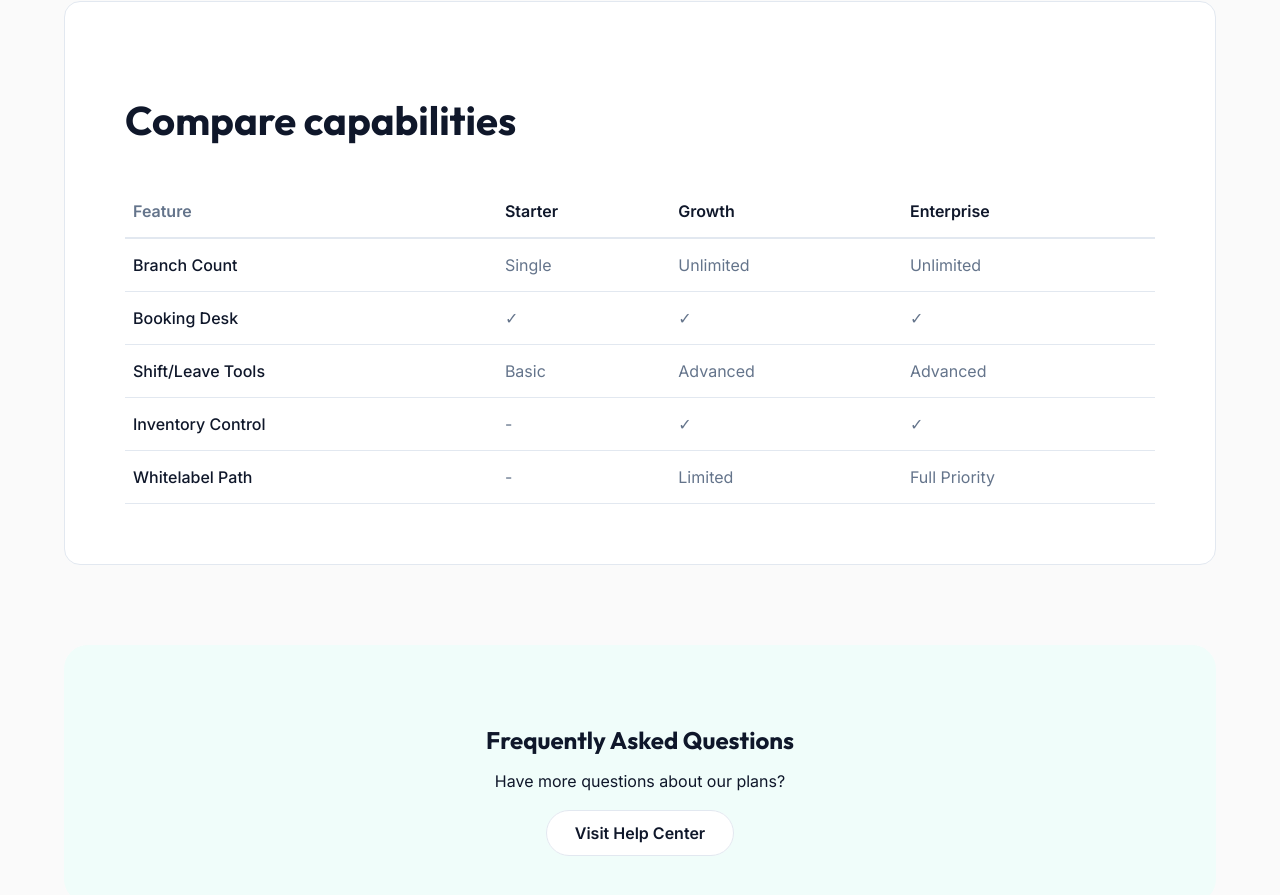
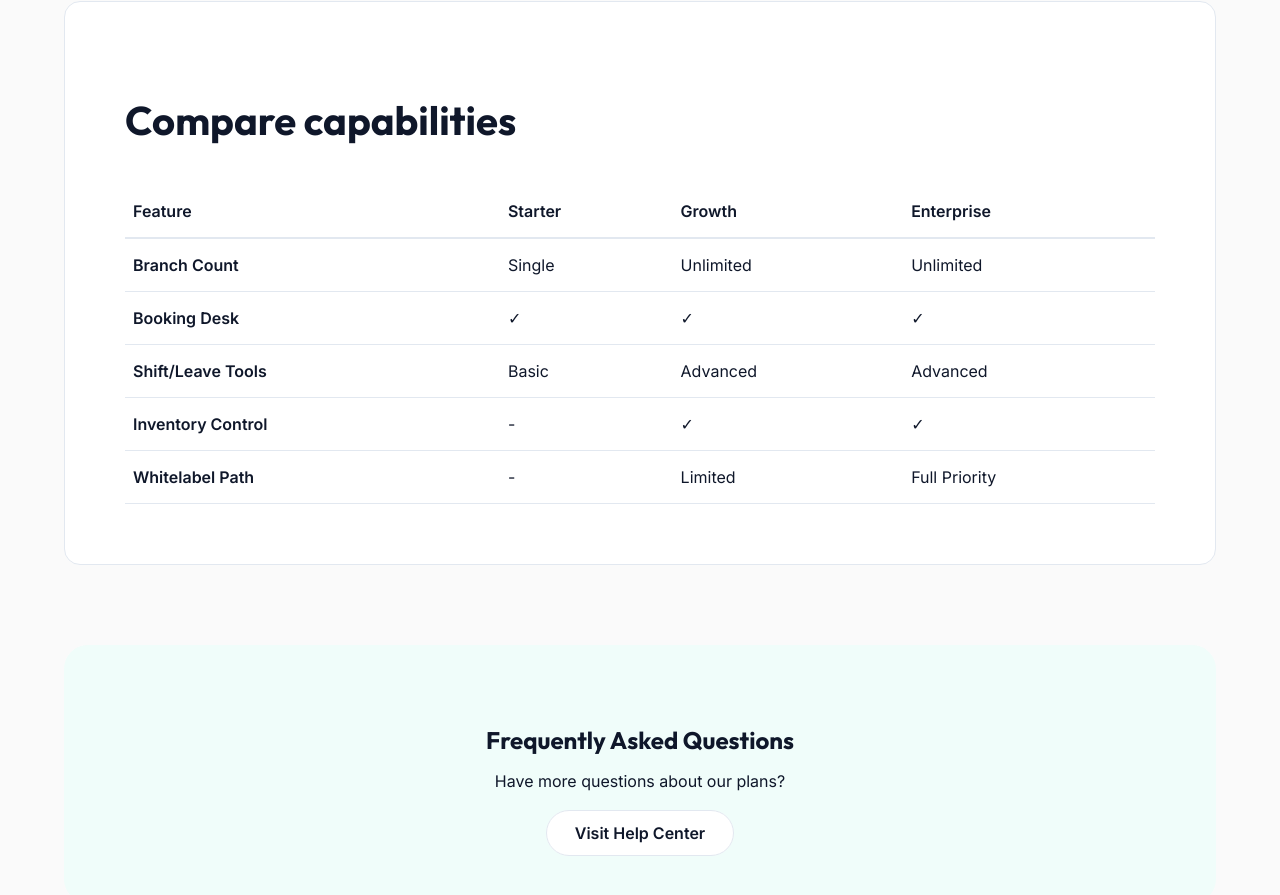
Before and after one commit to abeltamrat/adeyapp, a Next.js app in the folder apps/public-web/: page /pricing in a window 1280 px wide. Shown: the part 2422-3317 px from the top of the page. Built offline with nearby package versions, Linux system fonts and the light colour scheme.

Commit message:
refactor: resolve ide warnings and improve safari compatibility

```diff
--- a/apps/public-web/app/globals.css
+++ b/apps/public-web/app/globals.css
@@ -63,6 +63,7 @@ body {
   top: 0;
   background: rgba(250, 250, 250, 0.8);
   backdrop-filter: blur(12px);
+  -webkit-backdrop-filter: blur(12px);
   z-index: 100;
 }
 
@@ -336,3 +337,38 @@ body {
     grid-template-columns: 1fr;
   }
 }
+
+
+/* Utilities */
+.text-center { text-align: center; }
+.text-left { text-align: left; }
+.max-w-800 { max-width: 800px; }
+.mx-auto { margin-left: auto; margin-right: auto; }
+.mb-60 { margin-bottom: 60px; }
+.mb-48 { margin-bottom: 48px; }
+.mb-40 { margin-bottom: 40px; }
+.mb-32 { margin-bottom: 32px; }
+.mb-24 { margin-bottom: 24px; }
+.mb-16 { margin-bottom: 16px; }
+.mb-12 { margin-bottom: 12px; }
+.mt-32 { margin-top: 32px; }
+.mt-16 { margin-top: 16px; }
+.mt-auto { margin-top: auto; }
+.w-full { width: 100%; }
+.flex-center { display: flex; justify-content: center; }
+.flex-start { display: flex; align-items: flex-start; }
+.grid-gap-32 { display: grid; gap: 32px; }
+.gap-32 { gap: 32px; }
+.font-sm { font-size: 0.875rem; }
+.font-semi { font-weight: 600; }
+.overflow-x-auto { overflow-x: auto; }
+.border-collapse { border-collapse: collapse; }
+.border-b-2 { border-bottom: 2px solid var(--line); }
+.border-b { border-bottom: 1px solid var(--line); }
+.p-16-8 { padding: 16px 8px; }
+.bg-brand-soft { background: var(--brand-soft); }
+.p-60 { padding: 60px; }
+.p-80 { padding: 80px; }
+.rounded-lg { border-radius: var(--radius-lg); }
+.ink { color: var(--ink); }
+.bold { font-weight: 700; }
--- a/apps/public-web/app/pricing/page.tsx
+++ b/apps/public-web/app/pricing/page.tsx
@@ -2,7 +2,7 @@ export default function PricingPage() {
   return (
     <main className="page-stack">
       {/* Page Header */}
-      <section style={{ textAlign: 'center', maxWidth: '800px', margin: '0 auto 60px' }}>
+      <section className="text-center max-w-800 mx-auto mb-60">
         <span className="eyebrow">Pricing & Plans</span>
         <h1 className="page-title">Plans that match your growth.</h1>
         <p className="muted hero-lead">
@@ -24,7 +24,7 @@ export default function PricingPage() {
             <li>Customer self-booking portal</li>
             <li>Email & Push notifications</li>
           </ul>
-          <a href="/signup" className="button-secondary" style={{ marginTop: 'auto', textAlign: 'center' }}>Start with Starter</a>
+          <a href="/signup" className="button-secondary mt-auto text-center">Start with Starter</a>
         </article>
 
         <article className="section-card pricing-card pricing-card-highlight">
@@ -39,7 +39,7 @@ export default function PricingPage() {
             <li>Inventory & Procurement control</li>
             <li>Payroll & employee credit flows</li>
           </ul>
-          <a href="/signup" className="button" style={{ marginTop: 'auto', textAlign: 'center' }}>Scale with Growth</a>
+          <a href="/signup" className="button mt-auto text-center">Scale with Growth</a>
         </article>
 
         <article className="section-card pricing-card">
@@ -54,53 +54,53 @@ export default function PricingPage() {
             <li>Platform-level API access</li>
             <li>Dedicated rollout success manager</li>
           </ul>
-          <a href="/contact" className="button-secondary" style={{ marginTop: 'auto', textAlign: 'center' }}>Talk to Sales</a>
+          <a href="/contact" className="button-secondary mt-auto text-center">Talk to Sales</a>
         </article>
       </section>
 
       {/* Comparison Table */}
-      <section className="section-card" style={{ padding: '60px' }}>
-        <h2 className="section-title" style={{ textAlign: 'left', marginBottom: '40px' }}>Compare capabilities</h2>
-        <div style={{ overflowX: 'auto' }}>
-          <table style={{ width: '100%', borderCollapse: 'collapse', textAlign: 'left' }}>
+      <section className="section-card p-60">
+        <h2 className="section-title text-left mb-40">Compare capabilities</h2>
+        <div className="overflow-x-auto">
+          <table className="w-full border-collapse text-left">
             <thead>
-              <tr style={{ borderBottom: '2px solid var(--line)' }}>
-                <th style={{ padding: '16px 8px', color: 'var(--muted)', fontWeight: '600' }}>Feature</th>
-                <th style={{ padding: '16px 8px', color: 'var(--ink)', fontWeight: '700' }}>Starter</th>
-                <th style={{ padding: '16px 8px', color: 'var(--ink)', fontWeight: '700' }}>Growth</th>
-                <th style={{ padding: '16px 8px', color: 'var(--ink)', fontWeight: '700' }}>Enterprise</th>
+              <tr className="border-b-2">
+                <th className="p-16-8 muted font-semi">Feature</th>
+                <th className="p-16-8 ink bold">Starter</th>
+                <th className="p-16-8 ink bold">Growth</th>
+                <th className="p-16-8 ink bold">Enterprise</th>
               </tr>
             </thead>
-            <tbody style={{ color: 'var(--muted)' }}>
-              <tr style={{ borderBottom: '1px solid var(--line)' }}>
-                <td style={{ padding: '16px 8px', fontWeight: '500', color: 'var(--ink)' }}>Branch Count</td>
-                <td style={{ padding: '16px 8px' }}>Single</td>
-                <td style={{ padding: '16px 8px' }}>Unlimited</td>
-                <td style={{ padding: '16px 8px' }}>Unlimited</td>
+            <tbody className="muted">
+              <tr className="border-b">
+                <td className="p-16-8 font-semi ink">Branch Count</td>
+                <td className="p-16-8">Single</td>
+                <td className="p-16-8">Unlimited</td>
+                <td className="p-16-8">Unlimited</td>
               </tr>
-              <tr style={{ borderBottom: '1px solid var(--line)' }}>
-                <td style={{ padding: '16px 8px', fontWeight: '500', color: 'var(--ink)' }}>Booking Desk</td>
-                <td style={{ padding: '16px 8px' }}>✓</td>
-                <td style={{ padding: '16px 8px' }}>✓</td>
-                <td style={{ padding: '16px 8px' }}>✓</td>
+              <tr className="border-b">
+                <td className="p-16-8 font-semi ink">Booking Desk</td>
+                <td className="p-16-8">✓</td>
+                <td className="p-16-8">✓</td>
+                <td className="p-16-8">✓</td>
               </tr>
-              <tr style={{ borderBottom: '1px solid var(--line)' }}>
-                <td style={{ padding: '16px 8px', fontWeight: '500', color: 'var(--ink)' }}>Shift/Leave Tools</td>
-                <td style={{ padding: '16px 8px' }}>Basic</td>
-                <td style={{ padding: '16px 8px' }}>Advanced</td>
-                <td style={{ padding: '16px 8px' }}>Advanced</td>
+              <tr className="border-b">
+                <td className="p-16-8 font-semi ink">Shift/Leave Tools</td>
+                <td className="p-16-8">Basic</td>
+                <td className="p-16-8">Advanced</td>
+                <td className="p-16-8">Advanced</td>
               </tr>
-              <tr style={{ borderBottom: '1px solid var(--line)' }}>
-                <td style={{ padding: '16px 8px', fontWeight: '500', color: 'var(--ink)' }}>Inventory Control</td>
-                <td style={{ padding: '16px 8px' }}>-</td>
-                <td style={{ padding: '16px 8px' }}>✓</td>
-                <td style={{ padding: '16px 8px' }}>✓</td>
+              <tr className="border-b">
+                <td className="p-16-8 font-semi ink">Inventory Control</td>
+                <td className="p-16-8">-</td>
+                <td className="p-16-8">✓</td>
+                <td className="p-16-8">✓</td>
               </tr>
-              <tr style={{ borderBottom: '1px solid var(--line)' }}>
-                <td style={{ padding: '16px 8px', fontWeight: '500', color: 'var(--ink)' }}>Whitelabel Path</td>
-                <td style={{ padding: '16px 8px' }}>-</td>
-                <td style={{ padding: '16px 8px' }}>Limited</td>
-                <td style={{ padding: '16px 8px' }}>Full Priority</td>
+              <tr className="border-b">
+                <td className="p-16-8 font-semi ink">Whitelabel Path</td>
+                <td className="p-16-8">-</td>
+                <td className="p-16-8">Limited</td>
+                <td className="p-16-8">Full Priority</td>
               </tr>
             </tbody>
           </table>
@@ -108,9 +108,9 @@ export default function PricingPage() {
       </section>
 
       {/* FAQ Teaser */}
-      <section style={{ textAlign: 'center', background: 'var(--brand-soft)', padding: '60px', borderRadius: 'var(--radius-lg)' }}>
-        <h2 style={{ marginBottom: '16px' }}>Frequently Asked Questions</h2>
-        <p className="muted" style={{ marginBottom: '32px' }}>Have more questions about our plans?</p>
+      <section className="text-center bg-brand-soft p-60 rounded-lg">
+        <h2 className="mb-16">Frequently Asked Questions</h2>
+        <p className="muted mb-32">Have more questions about our plans?</p>
         <a href="/help" className="button-secondary">Visit Help Center</a>
       </section>
     </main>
```
Also changed, not shown: apps/public-web/app/contact/page.tsx (+19 -19 lines), apps/public-web/app/help/page.tsx (+19 -19 lines), 1 other file (tests, documents, lock files or other folders).
